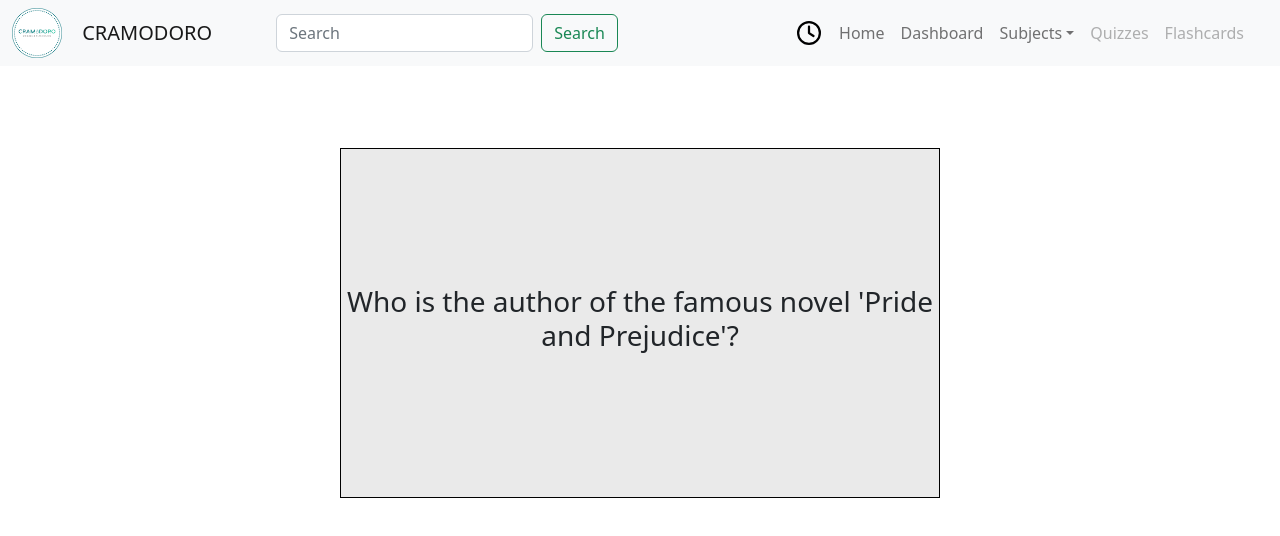
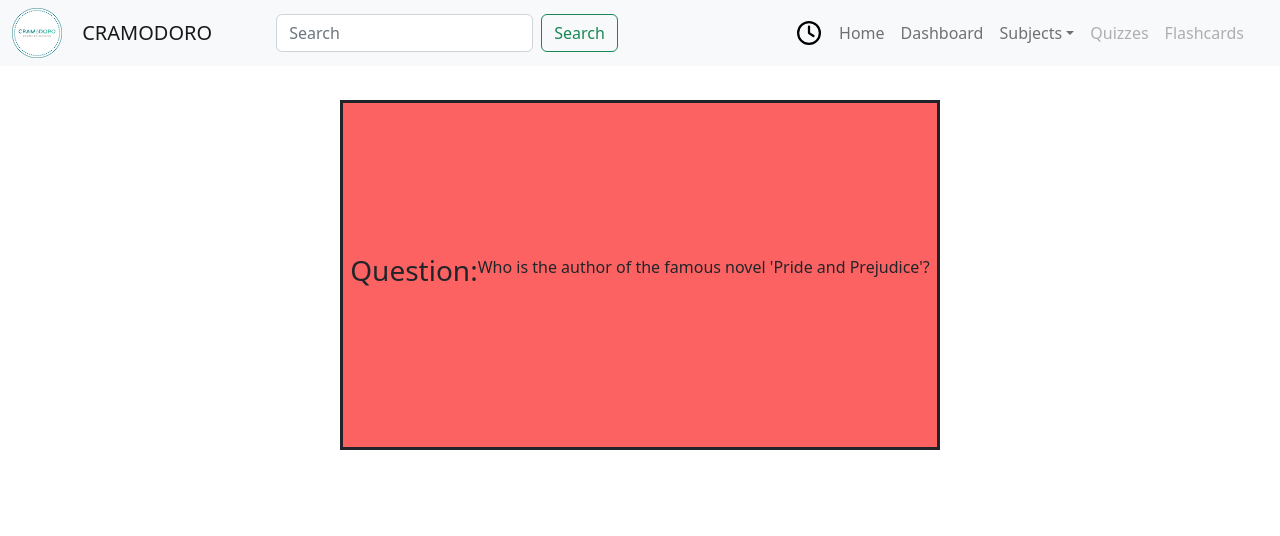
Before and after one commit to CingSharped/crammerdoro, a React (Vite) app in the folder frontend/: page /subjectflashcard/english in a window 1280 px wide. Shown: the top 536 px of the page. Built offline with nearby package versions, Linux system fonts and the light colour scheme.

Commit message:
fix for border around card

```diff
--- a/frontend/src/Pages/SubjectFlashcard/subjectFlashcard.css
+++ b/frontend/src/Pages/SubjectFlashcard/subjectFlashcard.css
@@ -1,42 +1,41 @@
-.flashcard {
-  width: 300px;
-  height: 200px;
+._card {
+  width: 600px;
+  height: 350px;
   perspective: 1000px;
 }
 
-.__card {
+.card-inner {
   width: 100%;
   height: 100%;
-  position: relative;
+  transition: transform 0.6s;
   transform-style: preserve-3d;
-  transition: transform 0.5s;
-  outline: none; /* Add this line */
+  border-style: solid;
 }
 
 .card-front,
 .card-back {
+  position: absolute;
   width: 100%;
   height: 100%;
-  position: absolute;
   backface-visibility: hidden;
 }
 
 .card-front {
-  background-color: #eaeaea;
+  background-color: #fd6262;
   display: flex;
+  align-items: center;
   justify-content: center;
-  align-items: center;
 }
 
 .card-back {
-  background-color: #c0c0c0;
+  background-color: #fd6262;
   display: flex;
+  align-items: center;
   justify-content: center;
-  align-items: center;
   transform: rotateY(180deg);
 }
 
-.flipped {
+.card-inner.flipped {
   transform: rotateY(180deg);
 }
 
--- a/frontend/src/components/Flashcard/index.jsx
+++ b/frontend/src/components/Flashcard/index.jsx
@@ -3,18 +3,20 @@ import React, { useState } from 'react';
 const Flashcard = ({ question, answer }) => {
   const [isFlipped, setIsFlipped] = useState(false);
 
-  const handleFlip = () => {
+  const handleCardFlip = () => {
     setIsFlipped(!isFlipped);
   };
 
   return (
-    <div className="flashcard" onClick={handleFlip}>
-      <div className={`__card ${isFlipped ? 'flipped' : ''}`}>
+    <div className="_card" onClick={handleCardFlip}>
+      <div className={`card-inner ${isFlipped ? 'flipped' : ''}`}>
         <div className="card-front">
-          <h3>{question}</h3>
+          <h3>Question:</h3>
+          <p>{question}</p>
         </div>
         <div className="card-back">
-          <h3>{answer}</h3>
+          <h3>Answer:</h3>
+          <p>{answer}</p>
         </div>
       </div>
     </div>
```
